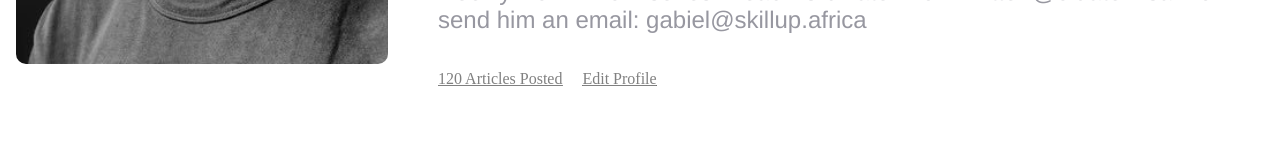
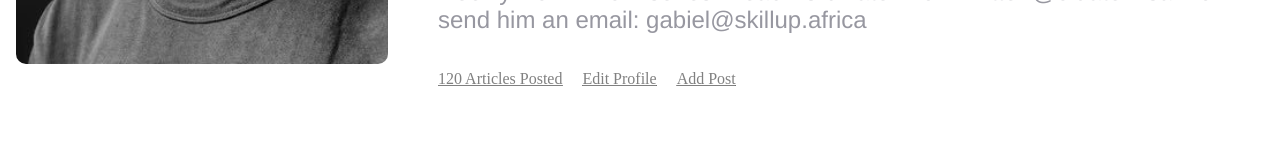
Before and after one commit to Adesina-Abiodun/SkillUp-Blog, a React (Vite) app in the folder SKILLUP-BLOG/: page /editor/1 in a window 1280 px wide. Shown: the part 588-748 px from the top of the page. Built offline with nearby package versions, Linux system fonts and the light colour scheme.

Commit message:
Added the Add-Post Btn to the profile

```diff
--- a/SKILLUP-BLOG/src/EditorPage/EditorProfile.jsx
+++ b/SKILLUP-BLOG/src/EditorPage/EditorProfile.jsx
@@ -23,6 +23,9 @@ function EditorProfile() {
                   </a>
                   <a href="#" className="href2">
                     Edit Profile
+                  </a>
+                  <a href="#" className="href2">
+                    Add Post
                   </a>
                 </div>
               </div>
```
